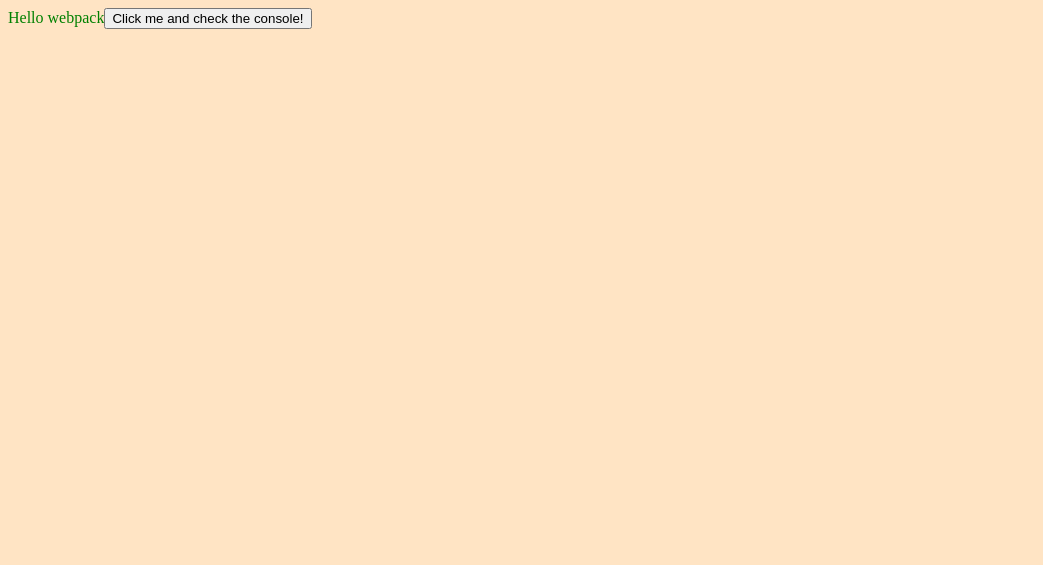
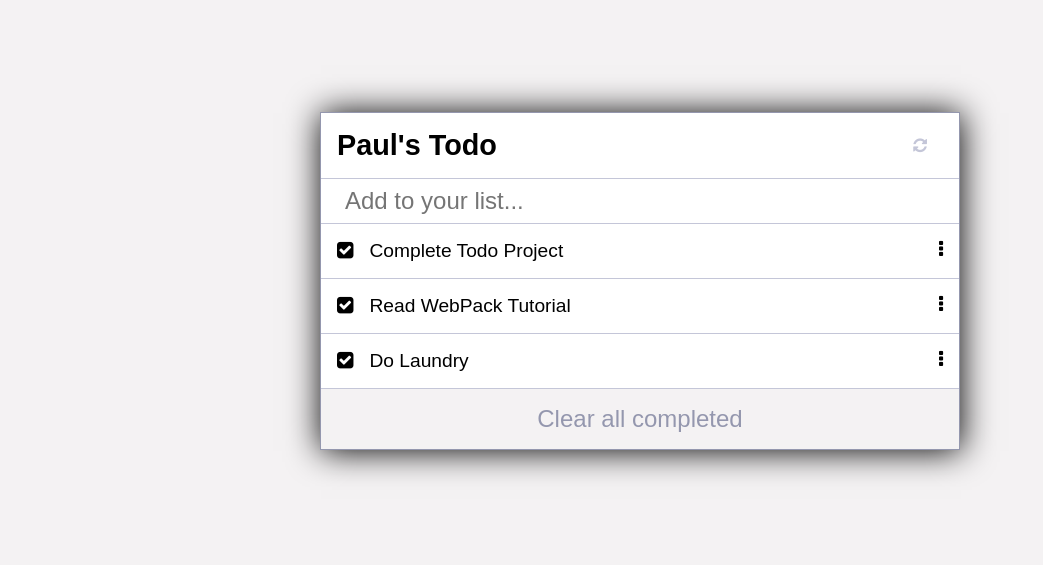
Before and after one commit to Paul-js-hub/todo-list, a website built with webpack: page src/index.html in a window 1280 px wide. Shown: the whole page, without its empty margins (0-1043 px from the left). Built offline with nearby package versions, Linux system fonts and the light colour scheme; a web font is replaced by a local one.

Commit message:
Add a function that iterates over todos array  and populate an HTML list item element for each todo.

```diff
--- a/src/index.html
+++ b/src/index.html
@@ -1,12 +1,41 @@
 <!DOCTYPE html>
 <html lang="en">
-<head>
-    <meta charset="UTF-8">
-    <meta http-equiv="X-UA-Compatible" content="IE=edge">
-    <meta name="viewport" content="width=device-width, initial-scale=1.0">
-    <title>WebPack Exercise</title>
-</head>
-<body>
-
-</body>
+  <head>
+    <meta charset="UTF-8" />
+    <meta http-equiv="X-UA-Compatible" content="IE=edge" />
+    <meta name="viewport" content="width=device-width, initial-scale=1.0" />
+    <link
+      rel="stylesheet"
+      href="https://cdnjs.cloudflare.com/ajax/libs/font-awesome/4.7.0/css/font-awesome.min.css"
+    />
+    <link
+      href="https://fonts.googleapis.com/css?family=Quintessential:regular"
+      rel="stylesheet"
+    />
+    <title>Todo List</title>
+  </head>
+  <body>
+    <main>
+      <section class="container">
+        <div class="header">
+          <h1>Paul's Todo</h1>
+          <div class="refresh">
+            <i class="fa fa-refresh" aria-hidden="true"></i>
+          </div>
+        </div>
+        <div class="todo-input">
+          <input
+            id="input"
+            type="text"
+            placeholder="Add to your list..."
+            class="add-to-your-list"
+          />
+        </div>
+        <ul class="todo-items"></ul>
+        <div class="clear-completed">
+          <span class="complete">Clear all completed</span>
+        </div>
+      </section>
+    </main>
+  </body>
 </html>
--- a/src/index.js
+++ b/src/index.js
@@ -1,18 +1,5 @@
-import _ from 'lodash';
-import printMe from './print.js';
-import './style.css'
-function component() {
-    const element = document.createElement('div');
-    const btn = document.createElement('button');
+import { getTodos } from './modules/get-todos';
+import './style.css';
 
-    // Lodash, now imported by this script
-    element.innerHTML = _.join(['Hello', 'webpack'], ' ');
-    element.classList.add('hello');
-    btn.innerHTML = 'Click me and check the console!';
-    btn.onclick = printMe;
-    element.appendChild(btn);
 
-    return element;
-  }
-
-  document.body.appendChild(component());
+getTodos();
--- /dev/null
+++ b/src/modules/get-todos.js
@@ -0,0 +1,38 @@
+const todos = [
+    {
+      description: 'Complete Todo Project',
+      completed: false,
+      index: 0,
+    },
+    {
+      description: 'Read WebPack Tutorial',
+      completed: true,
+      index: 1,
+    },
+    {
+      description: 'Do Laundry',
+      completed: true,
+      index: 2,
+    },
+  ];
+
+  // selectors
+  const todoItems = document.querySelector('.todo-items');
+
+  // Functions
+  export const getTodos = () => {
+    todos.map((todo) => {
+      const todoElement = document.createElement('li');
+      todoElement.classList.add('todo');
+      todoElement.setAttribute('id', todo.index);
+      const todoElMarkup = `
+              <div class="content-container">
+              <i class="fa fa-check-square check" aria-hidden="true" id="${todo.index}"></i>
+              <p>${todo.description}</p>
+              </div>
+              <i class="fa fa-ellipsis-v" aria-hidden="true" id="${todo.index}"></i>
+            `;
+      todoElement.innerHTML = todoElMarkup;
+      todoItems.appendChild(todoElement);
+    });
+  };
--- a/src/print.js
+++ /dev/null
@@ -1,3 +0,0 @@
-export default function printMe() {
-    console.log('I get called from print.js!');
-  }
--- a/src/style.css
+++ b/src/style.css
@@ -1,7 +1,95 @@
+* {
+  margin: 0;
+  padding: 0;
+  box-sizing: border-box;
+}
 
 body {
-    background-color: bisque;
+  background-color: #f4f2f3;
 }
-.hello {
-    color: green;
-  }
+
+main {
+  display: flex;
+  align-items: center;
+  justify-content: center;
+}
+
+.container {
+  border: 1px solid #9497ae;
+  box-shadow: 0.05rem 0.05rem 2rem;
+  width: 40rem;
+  height: auto;
+  margin: 7rem auto;
+}
+
+.header {
+  display: flex;
+  justify-content: space-between;
+  width: auto;
+  padding: 1rem;
+  border-bottom: 1px solid #c4c6d8;
+  background-color: white;
+}
+
+h1 {
+  margin: 0;
+  font-family: Quintessential, sans-serif;
+  font-size: 1.8rem;
+  color: black;
+}
+
+.refresh {
+  align-self: center;
+  color: #c4c6d8;
+  margin-right: 1rem;
+  cursor: pointer;
+}
+
+.todo-input {
+  background-color: white;
+  border-bottom: 1px solid #c4c6d8;
+}
+
+input {
+  font-size: 1.5rem;
+  padding: 0.5rem;
+  font-family: Quintessential, sans-serif;
+  width: 85%;
+  border: none;
+  outline: none;
+  margin-left: 1rem;
+}
+
+.todo-items {
+  display: flex;
+  flex-direction: column;
+  background-color: white;
+}
+
+.todo {
+  display: flex;
+  justify-content: space-between;
+  font-family: Quintessential, sans-serif;
+  gap: 1rem;
+  padding: 1rem;
+  border-bottom: 1px solid #c4c6d8;
+  font-size: 1.2rem;
+}
+
+.content-container {
+  display: flex;
+  align-items: center;
+  gap: 1rem;
+}
+
+.clear-completed {
+  text-align: center;
+  padding: 1rem;
+  color: #9497ae;
+  font-family: Quintessential, sans-serif;
+  font-size: 1.5rem;
+}
+
+.clear-completed .complete {
+  cursor: pointer;
+}
--- a/webpack.config.js
+++ b/webpack.config.js
@@ -1,22 +1,21 @@
-const path = require("path");
-const HtmlWebpackPlugin = require("html-webpack-plugin");
+const path = require('path');
+const HtmlWebpackPlugin = require('html-webpack-plugin');
 
 module.exports = {
   entry: {
-    index: "./src/index.js",
-    print: "./src/print.js",
+    index: './src/index.js',
   },
   devServer: {
     static: './dist',
   },
   plugins: [
     new HtmlWebpackPlugin({
-      template: "./src/index.html",
+      template: './src/index.html',
     }),
   ],
   output: {
-    filename: "[name].bundle.js",
-    path: path.resolve(__dirname, "dist"),
+    filename: '[name].bundle.js',
+    path: path.resolve(__dirname, 'dist'),
     clean: true,
   },
   optimization: {
@@ -30,5 +29,5 @@ module.exports = {
       },
     ],
   },
-  mode: "development",
+  mode: 'none',
 };
```
Also changed, not shown: package.json (+9 -0 lines), .eslintrc.json (added), .github/workflows/linters.yml (added), .stylelintrc.json (added), README.md, dist/index.bundle.js, dist/index.html, dist/print.bundle.js (deleted), dist/runtime.bundle.js (added), 2 other files.
